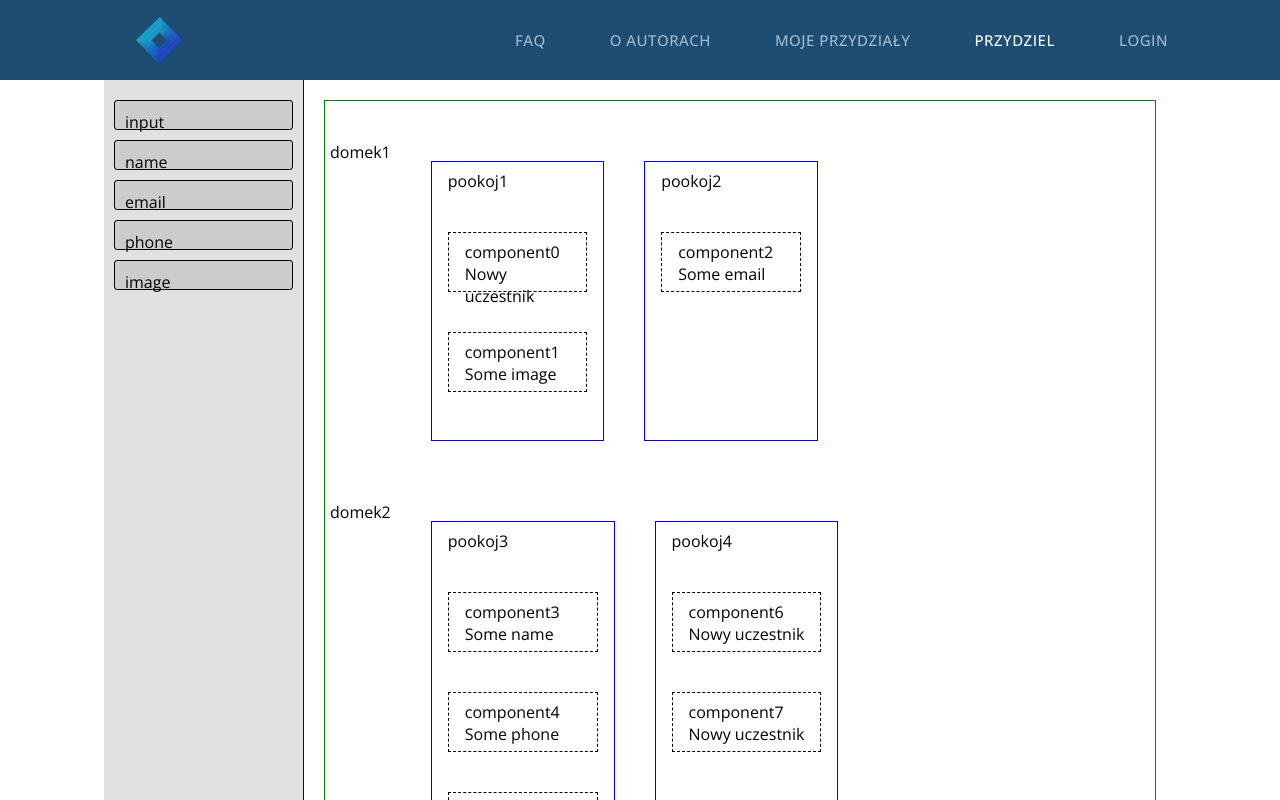
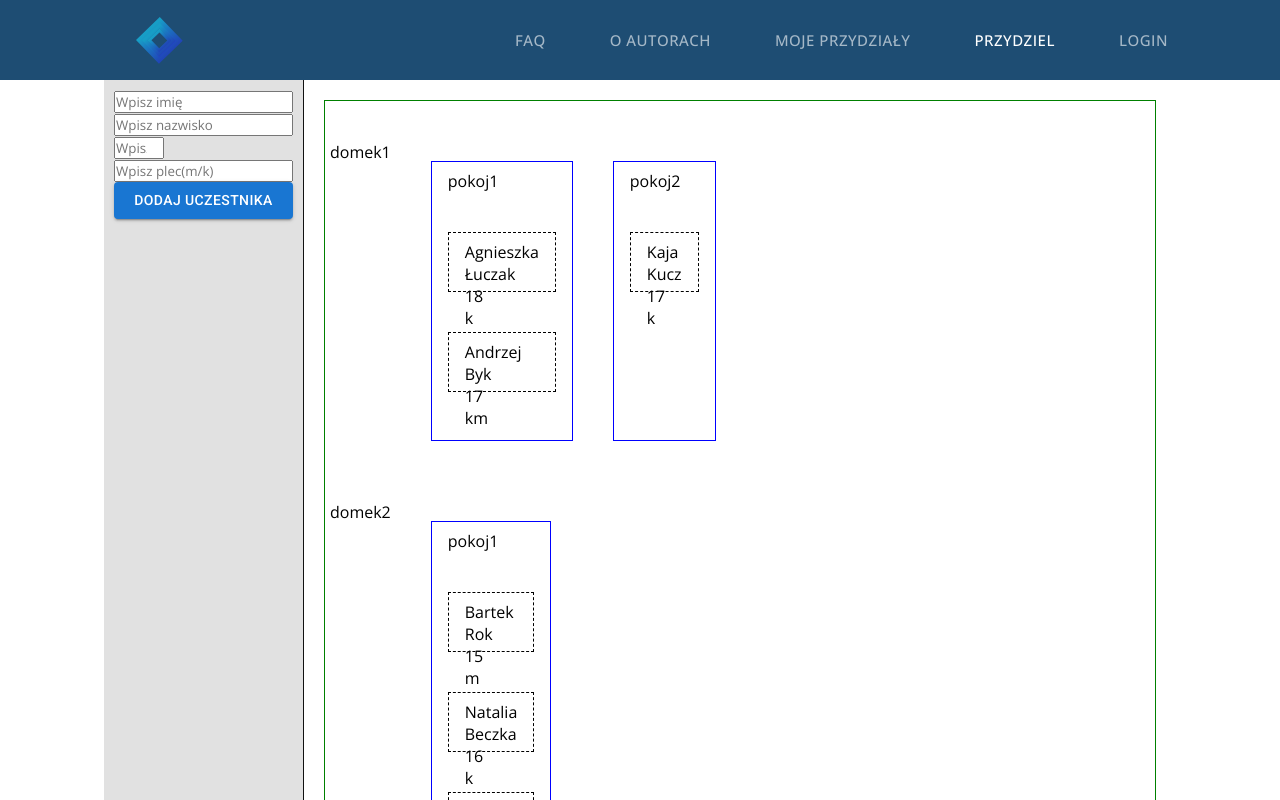
Before and after one commit to Team-Koncentrator/software-engineering-project, a React (Create React App) app in the folder frontend/: page /assign in a window 1280 px wide. Shown: the top 800 px of the page. Built offline with nearby package versions, Linux system fonts and the light colour scheme.

Commit message:
fix-(data undefined)

```diff
--- a/frontend/src/components/Dnd/Column/Column.jsx
+++ b/frontend/src/components/Dnd/Column/Column.jsx
@@ -7,13 +7,14 @@ import Component from 'components/Dnd/Component/Component';
 const style = {};
 const Column = ({ data, components, handleDrop, path }) => {
   const ref = useRef(null);
-  console.table(data);
+  // console.table(data);
   const [{ isDragging }, drag] = useDrag({
     item: {
       id: data.id,
       children: data.children,
       path
     },
+
     type: COLUMN,
     collect: (monitor) => ({
       isDragging: monitor.isDragging()
@@ -29,7 +30,7 @@ const Column = ({ data, components, handleDrop, path }) => {
 
   return (
     <div ref={ref} style={{ ...style, opacity }} className='base draggable column'>
-      {data.id}
+      {data.name}
       {data.children.map((component, index) => {
         const currentPath = `${path}-${index}`;
 
--- a/frontend/src/components/Dnd/Component/Component.jsx
+++ b/frontend/src/components/Dnd/Component/Component.jsx
@@ -23,11 +23,15 @@ const Component = ({ data, components, path }) => {
   drag(ref);
 
   const component = components[data.id];
-  //console.log(component);
+
+  const content = component.content;
   return (
     <div ref={ref} style={{ ...style, opacity }} className='component draggable'>
-      <div>{data.id}</div>
-      <div>{component.content}</div>
+      <div style={{ display: 'none' }}>{data.id}</div>
+      <div type='text'>{content.name}</div>
+      <div type='text'>{content.surname}</div>
+      <div type='text'>{content.age}</div>
+      <div type='text'>{content.gender}</div>
     </div>
   );
 };
--- a/frontend/src/components/Dnd/DropZone/DropZone.jsx
+++ b/frontend/src/components/Dnd/DropZone/DropZone.jsx
@@ -11,6 +11,8 @@ const DropZone = ({ data, onDrop, isLast, className }) => {
       onDrop(data, item);
     },
     canDrop: (item, monitor) => {
+      //item = item.data;
+      console.table(item);
       const dropZonePath = data.path;
       const splitDropZonePath = dropZonePath.split('-');
       const itemPath = item.path;
--- a/frontend/src/components/Dnd/Row/Row.jsx
+++ b/frontend/src/components/Dnd/Row/Row.jsx
@@ -29,7 +29,7 @@ const Row = ({ data, components, handleDrop, path }) => {
 
   return (
     <div ref={ref} style={{ ...style, opacity }} className='base draggable row'>
-      {data.id}
+      {data.name}
       <div className='columns'>
         {data.children.map((column, index) => {
           const currentPath = `${path}-${index}`;
--- a/frontend/src/components/Dnd/SideBarItem/SideBarItem.jsx
+++ b/frontend/src/components/Dnd/SideBarItem/SideBarItem.jsx
@@ -14,9 +14,12 @@ const SideBarItem = ({ data }) => {
   });
 
   return (
-    <div className='sideBarItem' ref={drag} style={{ opacity }}>
-      {data.component.type}
-    </div>
+    <>
+      <div className='sideBarItem' ref={drag} style={{ opacity }}>
+        {data.component.content.name} | {data.component.content.surname}
+        {data.component.content.age} | {data.component.content.gender}
+      </div>
+    </>
   );
 };
 export default SideBarItem;
--- a/frontend/src/components/Dnd/constants.js
+++ b/frontend/src/components/Dnd/constants.js
@@ -6,6 +6,7 @@ export const COLUMN = 'column';
 export const COMPONENT = 'component';
 
 export const SIDEBAR_ITEMS = [
+  /*
   {
     id: nanoid(),
     type: SIDEBAR_ITEM,
@@ -45,5 +46,5 @@ export const SIDEBAR_ITEMS = [
       type: 'image',
       content: 'Some image'
     }
-  }
+  }*/
 ];
--- a/frontend/src/components/Dnd/initial-data.js
+++ b/frontend/src/components/Dnd/initial-data.js
@@ -1,5 +1,5 @@
 import { COMPONENT, ROW, COLUMN } from './constants';
-
+/*
 const initialData = {
   layout: [
     {
@@ -83,4 +83,76 @@ const initialData = {
   }
 };
 
+export default initialData;*/
+const initialData = {
+  layout: [
+    {
+      type: ROW,
+      id: 'row0',
+      name: 'domek1',
+      children: [
+        {
+          type: COLUMN,
+          name: 'pokoj1',
+          id: 'column0',
+          children: [
+            {
+              type: COMPONENT,
+              id: 'component0'
+            },
+            {
+              type: COMPONENT,
+              id: 'component1'
+            }
+          ]
+        },
+        {
+          type: COLUMN,
+          name: 'pokoj2',
+          id: 'column1',
+          children: [
+            {
+              type: COMPONENT,
+              id: 'component2'
+            }
+          ]
+        }
+      ]
+    },
+    {
+      type: ROW,
+      id: 'row1',
+      name: 'domek2',
+      children: [
+        {
+          type: COLUMN,
+          name: 'pokoj1',
+          id: 'column2',
+          children: [
+            {
+              type: COMPONENT,
+              id: 'component3'
+            },
+            {
+              type: COMPONENT,
+              id: 'component4'
+            },
+            {
+              type: COMPONENT,
+              id: 'component2'
+            }
+          ]
+        }
+      ]
+    }
+  ],
+  components: {
+    component0: { id: 'component0', type: 'input', content: { name: 'Agnieszka', surname: 'Łuczak', age: 18, gender: 'k' } },
+    component1: { id: 'component1', type: 'input', content: { name: 'Andrzej', surname: 'Byk', age: 17, gender: 'km' } },
+    component2: { id: 'component2', type: 'input', content: { name: 'Kaja', surname: 'Kucz', age: 17, gender: 'k' } },
+    component3: { id: 'component3', type: 'input', content: { name: 'Bartek', surname: 'Rok', age: 15, gender: 'm' } },
+    component4: { id: 'component4', type: 'input', content: { name: 'Natalia', surname: 'Beczka', age: 16, gender: 'k' } }
+  }
+};
+
 export default initialData;
--- a/frontend/src/pages/Assign/Assign.jsx
+++ b/frontend/src/pages/Assign/Assign.jsx
@@ -1,12 +1,13 @@
 import React, { useState, useCallback } from 'react';
 import { DndProvider } from 'react-dnd';
 import { HTML5Backend } from 'react-dnd-html5-backend';
-
+import { Button } from '@mui/material';
 import DropZone from 'components/Dnd/DropZone/DropZone';
 import TrashDropZone from 'components/Dnd/TrashDropZone/TrashDropZone';
 import SideBarItem from 'components/Dnd/SideBarItem/SideBarItem';
 import Row from 'components/Dnd/Row/Row';
 import initialData from 'components/Dnd/initial-data';
+import NumericInput from 'react-numeric-input';
 import {
   handleMoveWithinParent,
   handleMoveToDifferentParent,
@@ -15,7 +16,6 @@ import {
 } from 'components/Dnd/helpers';
 
 import { SIDEBAR_ITEMS, SIDEBAR_ITEM, COMPONENT, COLUMN } from 'components/Dnd/constants';
-//import shortid from "shortid";
 import { nanoid } from 'nanoid';
 
 import './Assign.css';
@@ -23,6 +23,7 @@ import './Assign.css';
 const Container = () => {
   const initialLayout = initialData.layout;
   const initialComponents = initialData.components;
+
   const [layout, setLayout] = useState(initialLayout);
   const [components, setComponents] = useState(initialComponents);
 
@@ -36,6 +37,11 @@ const Container = () => {
 
   const handleDrop = useCallback(
     (dropZone, item) => {
+      console.log('item before', item);
+      if (item.data) {
+        item = item.data;
+      }
+
       console.log('dropZone', dropZone);
       console.log('item', item);
 
@@ -94,21 +100,49 @@ const Container = () => {
     return <Row key={row.id} data={row} handleDrop={handleDrop} components={components} path={currentPath} />;
   };
 
+  const [inputList, setInputList] = useState([]);
+  const handleAddNewEntity = (e) => {
+    e.preventDefault();
+    const { eName, eSurname, eAge, eGender } = e.target.elements;
+    if (eName.value.trim() == '' || eSurname.value.trim() == '' || eAge.value.trim() == '' || eGender.value.trim() == '') {
+      alert('Wypełnij wszystkie pola!');
+    } else {
+      const sideBarItem = {
+        id: nanoid(),
+        type: SIDEBAR_ITEM,
+        component: {
+          type: 'input',
+          content: { name: eName.value, surname: eSurname.value, age: eAge.value, gender: eGender.value }
+        }
+      };
+      setInputList(inputList.concat(<SideBarItem key={sideBarItem.id} data={sideBarItem} value='aaaa' />));
+    }
+  };
+
   // dont use index for key when mapping over items
   // causes this issue - https://github.com/react-dnd/react-dnd/issues/342
   return (
     <DndProvider backend={HTML5Backend}>
       <div className='body'>
         <div className='sideBar'>
-          {Object.values(SIDEBAR_ITEMS).map((sideBarItem, index) => (
+          <form id='add-entity' className='add-entity' onSubmit={handleAddNewEntity}>
+            <input type='text' name='eName' placeholder='Wpisz imię' />
+            <input type='text' name='eSurname' placeholder='Wpisz nazwisko' />
+            <input type='number' min='1' max='99' name='eAge' placeholder='Wpisz wiek' />
+            <input type='text' name='eGender' maxLength={1} placeholder='Wpisz plec(m/k)' />
+            <Button variant='contained' type='submit' fullWidth>
+              Dodaj uczestnika
+            </Button>
+          </form>
+          {inputList}
+          {/*Object.values(SIDEBAR_ITEMS).map((sideBarItem, index) => (
             <SideBarItem key={sideBarItem.id} data={sideBarItem} />
-          ))}
+          ))*/}
         </div>
         <div className='pageContainer'>
           <div className='page'>
             {layout.map((row, index) => {
               const currentPath = `${index}`;
-
               return (
                 <React.Fragment key={row.id}>
                   <DropZone
```
Also changed, not shown: 1 other file (tests, documents, lock files or other folders).
